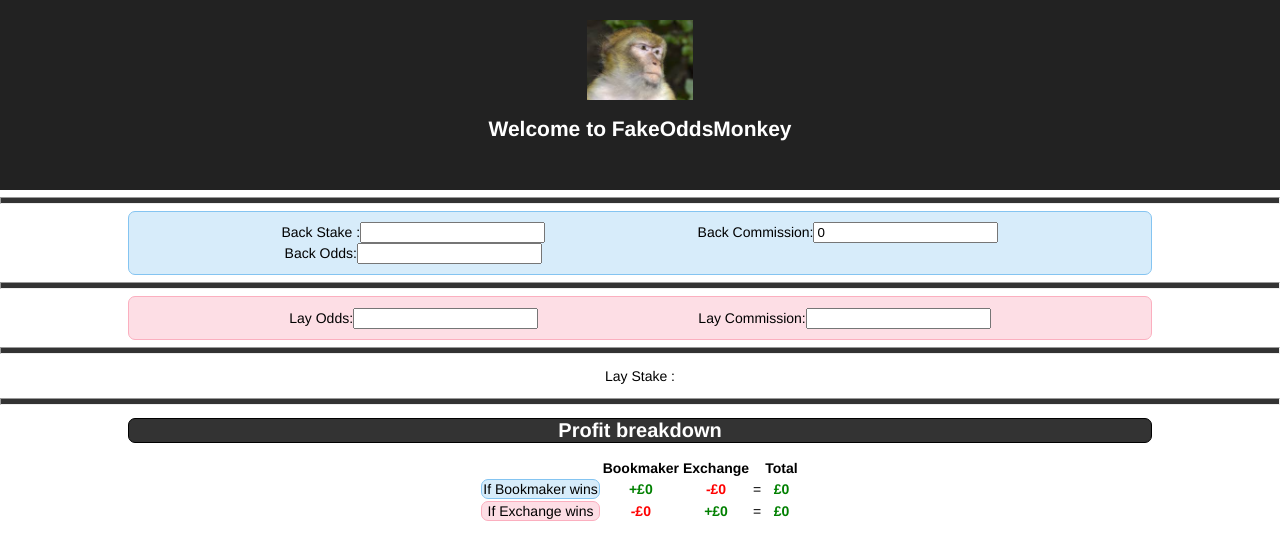
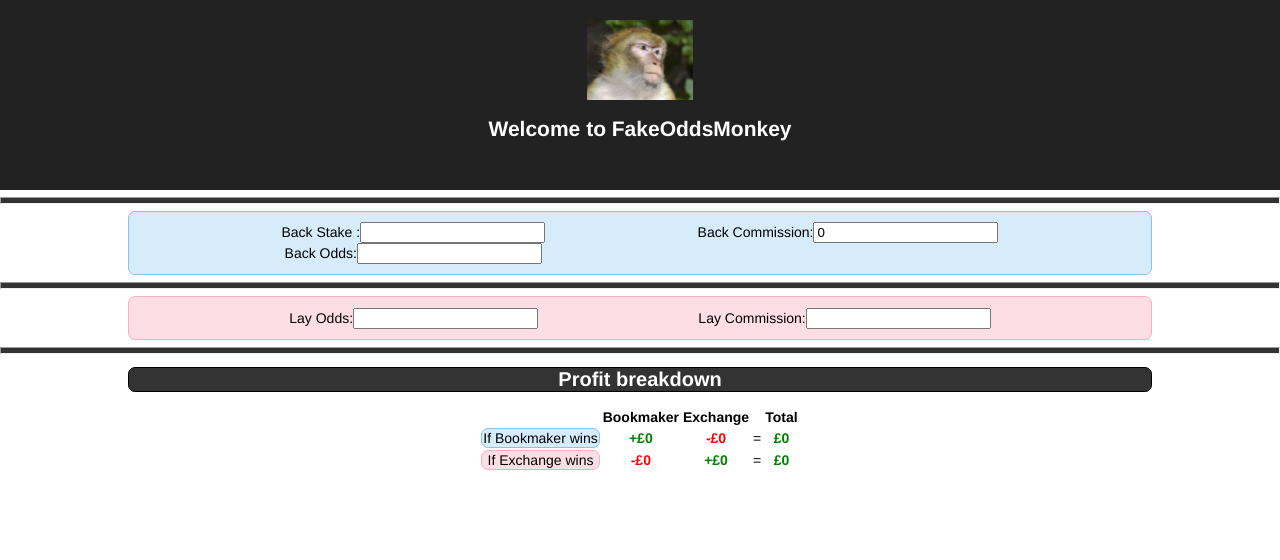
Before and after one commit to Pablo123GitHub/FakeOddsMonkey, a React (Create React App) app: page / in a window 1280 px wide. Shown: the top 560 px of the page. Built offline with nearby package versions, Linux system fonts and the light colour scheme.

Commit message:
add conditional rendering of the Lay Stake on the page

```diff
--- a/src/App.css
+++ b/src/App.css
@@ -96,6 +96,10 @@ font-weight: bold;
 
 }
 
+.lay-stake-info {
+  font-weight: bold;
+}
+
 .green {
   color: green;
 }
--- a/src/NameForm.js
+++ b/src/NameForm.js
@@ -169,12 +169,19 @@ class NameForm extends React.Component {
 
                 </div>
 
-                <ColoredLine color='#333333'/>
                 <div>
 
-                    <p>
-                        Lay Stake : {this.state.LayStake}
-                    </p>
+                    {this.state.LayStake > 0 &&
+
+                    <div>
+                        <ColoredLine color='#333333'/>
+                        <p>
+                            You could lay : <span className='lay-stake-info'>{"hein", this.state.LayStake} </span>
+                        </p>
+                    </div>
+
+                    }
+
                 </div>
 
                 <ColoredLine color='#333333'/>
```
